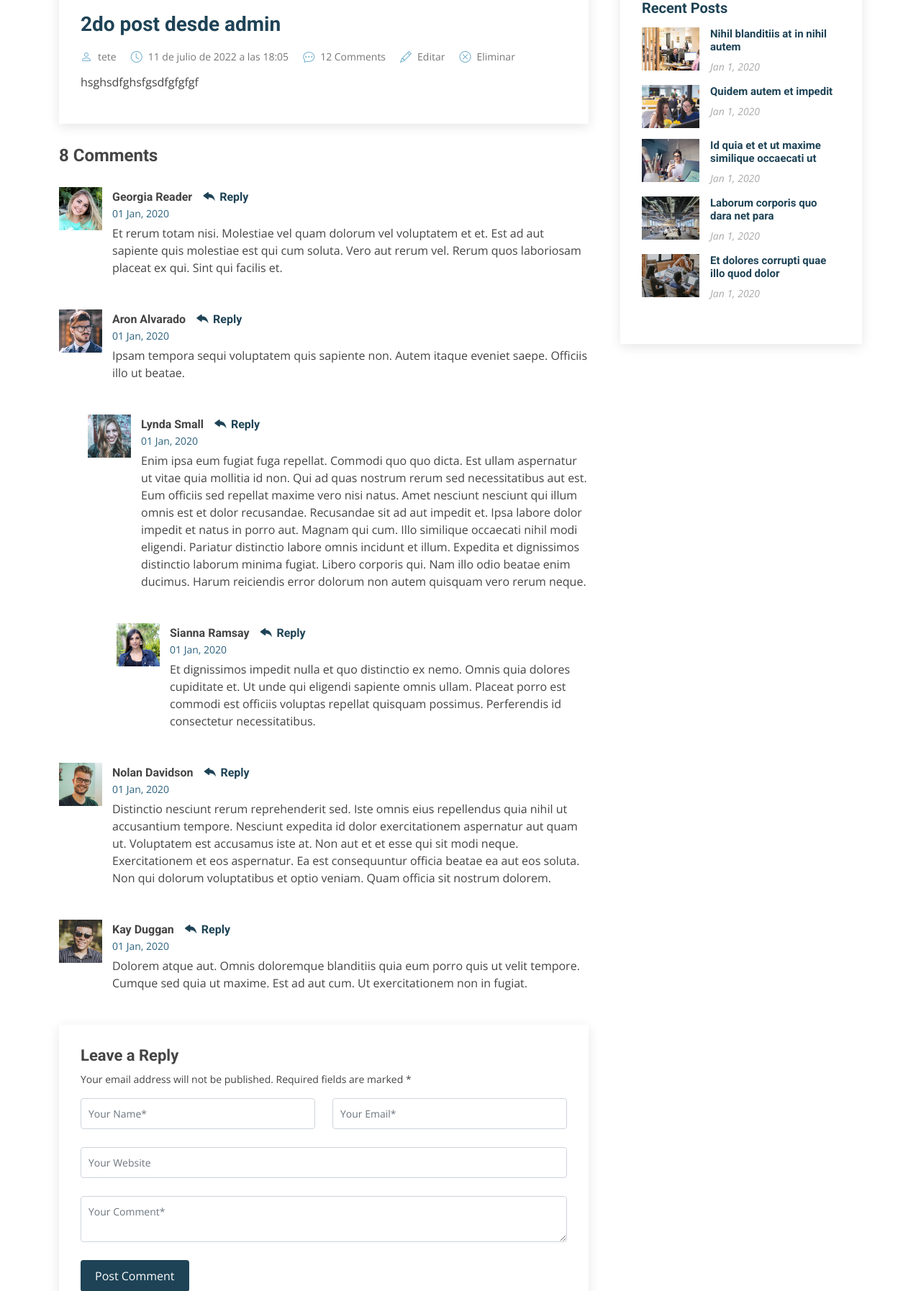
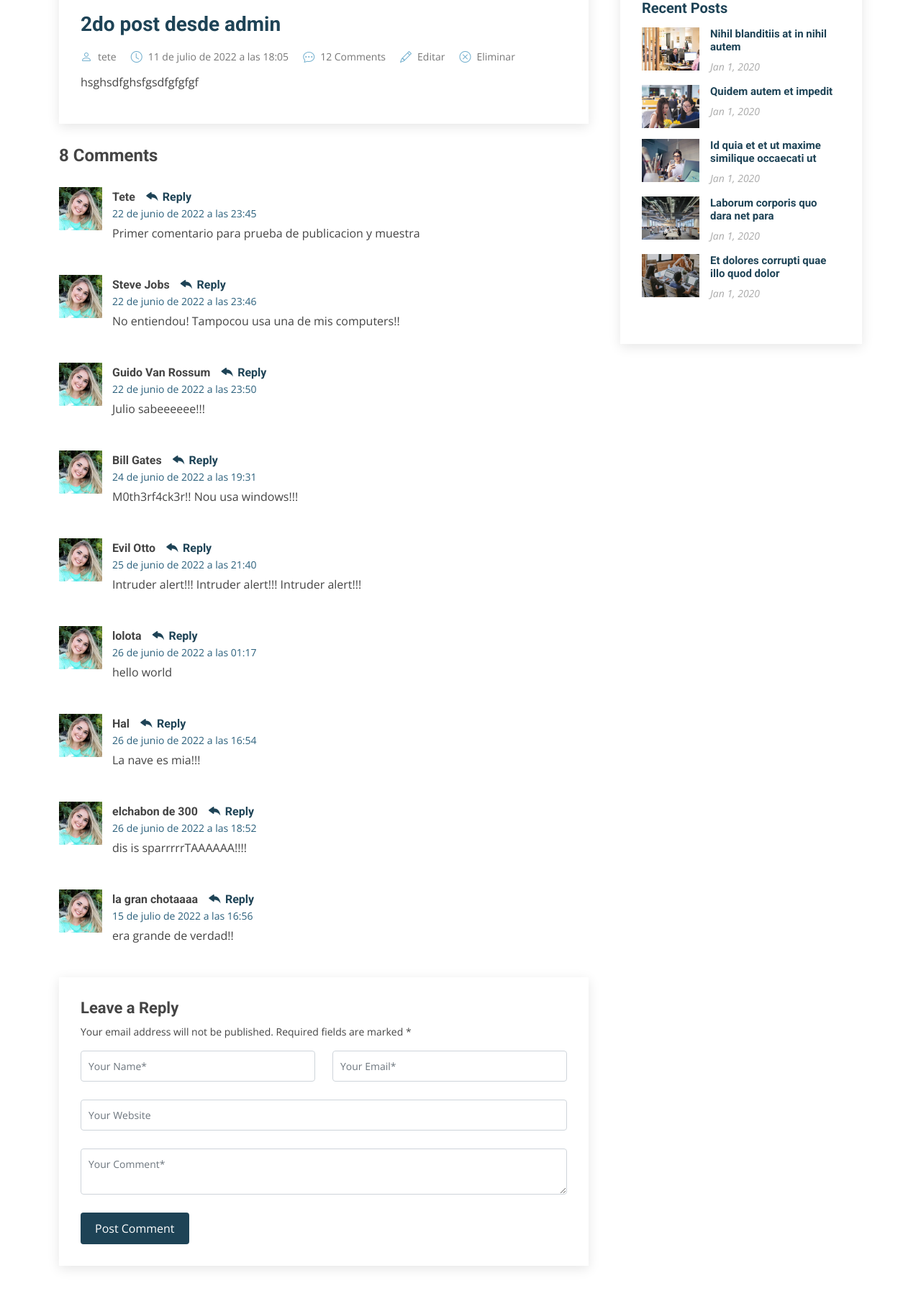
Before and after one commit to k0lst0m13r/Entrega-Final, a Django app: page /blogSingle/29/ in a window 1280 px wide. Shown: the part 523-2317 px from the top of the page at 72% size. Run offline with Django 4.2, Linux system fonts and the light colour scheme; data comes from the database, SQL or seed files in the repository; both versions use the stored data as it was after the commit; some libraries are stand-ins or nearby versions.

Commit message:
agregados comentarios en blogSingle y algun detalle html

```diff
--- a/WebDjango/DjangoApp/templates/DjangoApp/blogSingle.html
+++ b/WebDjango/DjangoApp/templates/DjangoApp/blogSingle.html
@@ -48,103 +48,30 @@
             </article><!-- End blog entry -->
 
 
+
             <div class="blog-comments">
 
               <h4 class="comments-count">8 Comments</h4>
-
+        {% for comentario in comentarios %}
               <div id="comment-1" class="comment">
                 <div class="d-flex">
                   <div class="comment-img"><img src="assets/img/blog/comments-1.jpg" alt=""></div>
                   <div>
-                    <h5><a href="">Georgia Reader</a> <a href="#" class="reply"><i class="bi bi-reply-fill"></i> Reply</a></h5>
-                    <time datetime="2020-01-01">01 Jan, 2020</time>
+                    <h5><a href="">{{comentario.nombre}}</a> <a href="{% url 'comentarios' %}" class="reply"><i class="bi bi-reply-fill"></i> Reply</a></h5>
+                    <time datetime="2020-01-01">{{comentario.creado}}</time>
                     <p>
-                      Et rerum totam nisi. Molestiae vel quam dolorum vel voluptatem et et. Est ad aut sapiente quis molestiae est qui cum soluta.
-                      Vero aut rerum vel. Rerum quos laboriosam placeat ex qui. Sint qui facilis et.
+                      {{comentario.comentario}}
                     </p>
                   </div>
                 </div>
               </div><!-- End comment #1 -->
 
-              <div id="comment-2" class="comment">
-                <div class="d-flex">
-                  <div class="comment-img"><img src="assets/img/blog/comments-2.jpg" alt=""></div>
-                  <div>
-                    <h5><a href="">Aron Alvarado</a> <a href="#" class="reply"><i class="bi bi-reply-fill"></i> Reply</a></h5>
-                    <time datetime="2020-01-01">01 Jan, 2020</time>
-                    <p>
-                      Ipsam tempora sequi voluptatem quis sapiente non. Autem itaque eveniet saepe. Officiis illo ut beatae.
-                    </p>
-                  </div>
-                </div>
-
-                <div id="comment-reply-1" class="comment comment-reply">
-                  <div class="d-flex">
-                    <div class="comment-img"><img src="assets/img/blog/comments-3.jpg" alt=""></div>
-                    <div>
-                      <h5><a href="">Lynda Small</a> <a href="#" class="reply"><i class="bi bi-reply-fill"></i> Reply</a></h5>
-                      <time datetime="2020-01-01">01 Jan, 2020</time>
-                      <p>
-                        Enim ipsa eum fugiat fuga repellat. Commodi quo quo dicta. Est ullam aspernatur ut vitae quia mollitia id non. Qui ad quas nostrum rerum sed necessitatibus aut est. Eum officiis sed repellat maxime vero nisi natus. Amet nesciunt nesciunt qui illum omnis est et dolor recusandae.
-
-                        Recusandae sit ad aut impedit et. Ipsa labore dolor impedit et natus in porro aut. Magnam qui cum. Illo similique occaecati nihil modi eligendi. Pariatur distinctio labore omnis incidunt et illum. Expedita et dignissimos distinctio laborum minima fugiat.
-
-                        Libero corporis qui. Nam illo odio beatae enim ducimus. Harum reiciendis error dolorum non autem quisquam vero rerum neque.
-                      </p>
-                    </div>
-                  </div>
-
-                  <div id="comment-reply-2" class="comment comment-reply">
-                    <div class="d-flex">
-                      <div class="comment-img"><img src="assets/img/blog/comments-4.jpg" alt=""></div>
-                      <div>
-                        <h5><a href="">Sianna Ramsay</a> <a href="#" class="reply"><i class="bi bi-reply-fill"></i> Reply</a></h5>
-                        <time datetime="2020-01-01">01 Jan, 2020</time>
-                        <p>
-                          Et dignissimos impedit nulla et quo distinctio ex nemo. Omnis quia dolores cupiditate et. Ut unde qui eligendi sapiente omnis ullam. Placeat porro est commodi est officiis voluptas repellat quisquam possimus. Perferendis id consectetur necessitatibus.
-                        </p>
-                      </div>
-                    </div>
-
-                  </div><!-- End comment reply #2-->
-
-                </div><!-- End comment reply #1-->
-
-              </div><!-- End comment #2-->
-
-              <div id="comment-3" class="comment">
-                <div class="d-flex">
-                  <div class="comment-img"><img src="assets/img/blog/comments-5.jpg" alt=""></div>
-                  <div>
-                    <h5><a href="">Nolan Davidson</a> <a href="#" class="reply"><i class="bi bi-reply-fill"></i> Reply</a></h5>
-                    <time datetime="2020-01-01">01 Jan, 2020</time>
-                    <p>
-                      Distinctio nesciunt rerum reprehenderit sed. Iste omnis eius repellendus quia nihil ut accusantium tempore. Nesciunt expedita id dolor exercitationem aspernatur aut quam ut. Voluptatem est accusamus iste at.
-                      Non aut et et esse qui sit modi neque. Exercitationem et eos aspernatur. Ea est consequuntur officia beatae ea aut eos soluta. Non qui dolorum voluptatibus et optio veniam. Quam officia sit nostrum dolorem.
-                    </p>
-                  </div>
-                </div>
-
-              </div><!-- End comment #3 -->
-
-              <div id="comment-4" class="comment">
-                <div class="d-flex">
-                  <div class="comment-img"><img src="assets/img/blog/comments-6.jpg" alt=""></div>
-                  <div>
-                    <h5><a href="">Kay Duggan</a> <a href="#" class="reply"><i class="bi bi-reply-fill"></i> Reply</a></h5>
-                    <time datetime="2020-01-01">01 Jan, 2020</time>
-                    <p>
-                      Dolorem atque aut. Omnis doloremque blanditiis quia eum porro quis ut velit tempore. Cumque sed quia ut maxime. Est ad aut cum. Ut exercitationem non in fugiat.
-                    </p>
-                  </div>
-                </div>
-
-              </div><!-- End comment #4 -->
+                {% endfor %}
 
               <div class="reply-form">
                 <h4>Leave a Reply</h4>
                 <p>Your email address will not be published. Required fields are marked * </p>
-                <form action="">
+                <form action="{% url 'comentarios' %}">
                   <div class="row">
                     <div class="col-md-6 form-group">
                       <input name="name" type="text" class="form-control" placeholder="Your Name*">
--- a/WebDjango/DjangoApp/templates/DjangoApp/exblog.html
+++ b/WebDjango/DjangoApp/templates/DjangoApp/exblog.html
@@ -62,7 +62,7 @@
                 <td>{{comentario.comentario}}</td>
                 <td>{{comentario.creado}}</td>
             </tr>
-
+{% for comentario in comentarios %}
             {% endfor %}
 
 
--- a/WebDjango/DjangoApp/views.py
+++ b/WebDjango/DjangoApp/views.py
@@ -76,7 +76,10 @@ def blog(request):
 
 def blogSingle(request, post_id):
     post = Post.objects.get(id=post_id)
-    ctx = {"post": post}
+    comentarios = Comentarios.objects.all()
+    ctx = {"post": post, "comentarios": comentarios}
+
+
     return render(request, 'DjangoApp/blogSingle.html', ctx)
 
 def acerca(request):
@@ -96,13 +99,14 @@ def comentarios(request):
         form = CommentForm(request.POST)
         if form.is_valid():
             form.save()
-            return redirect('blog')
+            return redirect('comentarios')
 
     else:
         form = CommentForm()
 
     ctx = {"form": form}
     return render(request, 'DjangoApp/comentarios.html' ,ctx)
+
 
 def agregarServicio(request):
 
@@ -129,12 +133,8 @@ def crearPost(request):
 
             ctx = {"form": form,}
             return redirect('blog')
-
-
     else:
         form = CrearPost()
-
-
 
     ctx = {"form": form,}
     return render(request, 'DjangoApp/crearPost.html' ,ctx)
@@ -162,6 +162,6 @@ def editarPost(request, post_id):
         else:
             return render(request, 'DjangoApp/editarPost.html', {'form': form, 'post':post})
 
-    formEditar = crearPost(initial={'titulo': post.titulo, 'imagen': post.imagen, 'post': post.post, 'autor': post.autor, 'fecha': post.fecha})
+    form = crearPost(initial={'titulo': post.titulo, 'imagen': post.imagen, 'post': post.post, 'autor': post.autor, 'fecha': post.fecha})
 
-    return render(request, 'DjangoApp/editarPost.html', {'form': formEditar, 'post':post})
+    return render(request, 'DjangoApp/editarPost.html', {'form': form, 'post':post})
--- a/WebDjango/WebDjango/urls.py
+++ b/WebDjango/WebDjango/urls.py
@@ -29,7 +29,7 @@ urlpatterns = [
     path('contacto',views.contacto, name="contacto"),
     path('portfolio',views.portfolio, name="portfolio"),
     path('blog',views.blog, name="blog"),
-    path('comentarios',views.comentarios, name="comentarios"),
+    path('blogSingle',views.comentarios, name="comentarios"),
     path('agregarServicio', views.agregarServicio, name="agregarServicio"),
     path('crearPost', views.crearPost, name="crearPost"),
     path('blogSingle/<post_id>/', views.blogSingle, name="blogSingle"),
```
Also changed, not shown: WebDjango/DjangoApp/templates/DjangoApp/blog.html (+5 -6 lines), WebDjango/DjangoApp/models.py (line endings or trailing spaces), WebDjango/db.sqlite3.
